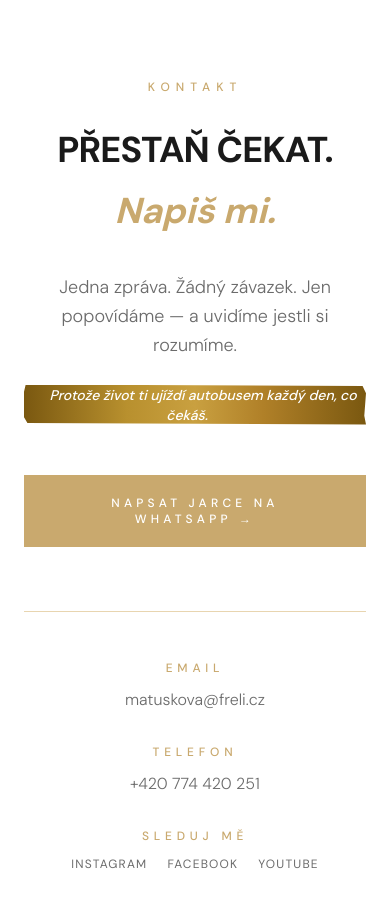
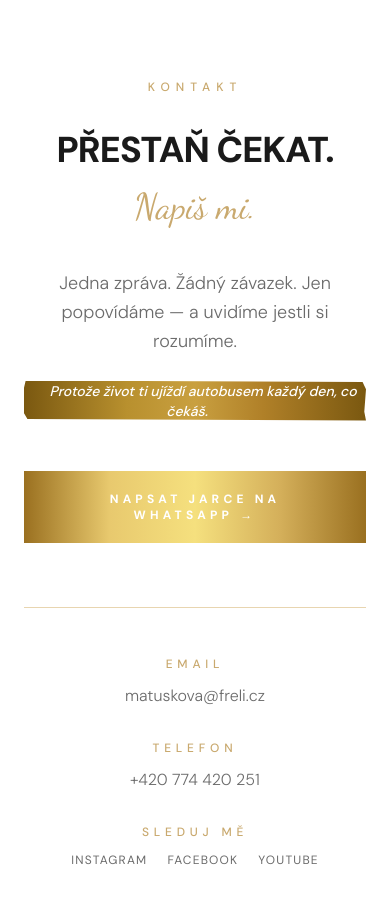
Before and after one commit to jarkamatuska1-png/jecaszit-web, a Next.js app: page / in a window 390 px wide. Shown: the part 4960-5867 px from the top of the page. Built offline with nearby package versions, Linux system fonts and the light colour scheme.

Commit message:
Nav: odstraněna Reference, Hero CTA rovnou na WA, Contact redesign nadpisu a tlačítka

```diff
--- a/components/Contact.tsx
+++ b/components/Contact.tsx
@@ -11,12 +11,15 @@ export default function Contact() {
           Kontakt
         </p>
 
-        <h2 className="font-heading text-4xl md:text-5xl lg:text-6xl font-semibold uppercase tracking-tight text-[var(--foreground)] leading-tight mb-4">
+        <h2 className="font-sans font-black text-4xl md:text-5xl lg:text-6xl uppercase tracking-tight text-[var(--foreground)] leading-tight mb-3">
           Přestaň čekat.
         </h2>
-        <h2 className="font-heading text-4xl md:text-5xl lg:text-6xl font-semibold italic text-[var(--gold)] leading-tight mb-10">
+        <p
+          className="text-4xl md:text-5xl lg:text-6xl leading-tight mb-10"
+          style={{ fontFamily: "var(--font-script)", color: "var(--gold)" }}
+        >
           Napiš mi.
-        </h2>
+        </p>
 
         <p className="text-[var(--muted)] font-light leading-relaxed text-lg max-w-xl mx-auto mb-6">
           Jedna zpráva. Žádný závazek.
@@ -33,7 +36,8 @@ export default function Contact() {
           href={WA}
           target="_blank"
           rel="noopener noreferrer"
-          className="inline-block px-12 py-5 bg-[var(--gold)] text-white text-xs tracking-[0.35em] uppercase font-medium hover:bg-[var(--gold-dark)] transition-colors duration-300 mb-16"
+          className="inline-block px-12 py-5 text-white text-xs tracking-[0.35em] uppercase font-bold hover:opacity-90 transition-opacity duration-300 mb-16"
+          style={{ background: "linear-gradient(to right, #9a7020, #e8c96e, #f5e07e, #d4af5a, #9a7020)" }}
         >
           Napsat Jarce na WhatsApp →
         </a>
--- a/components/Hero.tsx
+++ b/components/Hero.tsx
@@ -1,4 +1,6 @@
 import BrushStroke from "./BrushStroke";
+
+const WA = "https://wa.me/420774420251?text=Ahoj+Jarko%2C+ráda+bych+si+s+tebou+popovídala.";
 
 export default function Hero() {
   return (
@@ -51,7 +53,9 @@ export default function Hero() {
 
           <div className="flex flex-col sm:flex-row gap-4">
             <a
-              href="#kontakt"
+              href={WA}
+              target="_blank"
+              rel="noopener noreferrer"
               className="inline-block px-10 py-4 text-white text-xs tracking-[0.3em] uppercase font-bold hover:opacity-90 transition-opacity duration-300"
               style={{ background: "linear-gradient(to right, #9a7020, #e8c96e, #f5e07e, #d4af5a, #9a7020)" }}
             >
--- a/components/Nav.tsx
+++ b/components/Nav.tsx
@@ -5,7 +5,6 @@ const links = [
   { href: "#pro-koho", label: "Pro koho" },
   { href: "#o-mne", label: "O mně" },
   { href: "#spoluprace", label: "Spolupráce" },
-  { href: "#reference", label: "Reference" },
   { href: "#kontakt", label: "Kontakt" },
 ];
 
```
